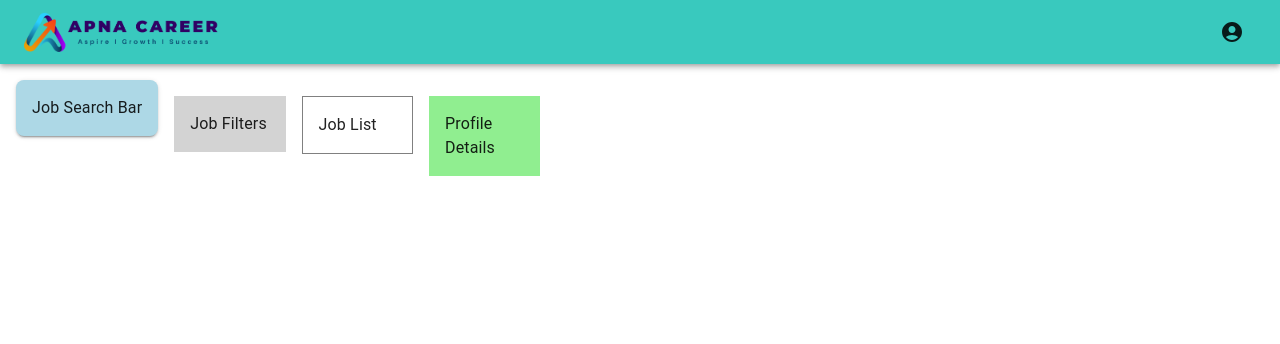
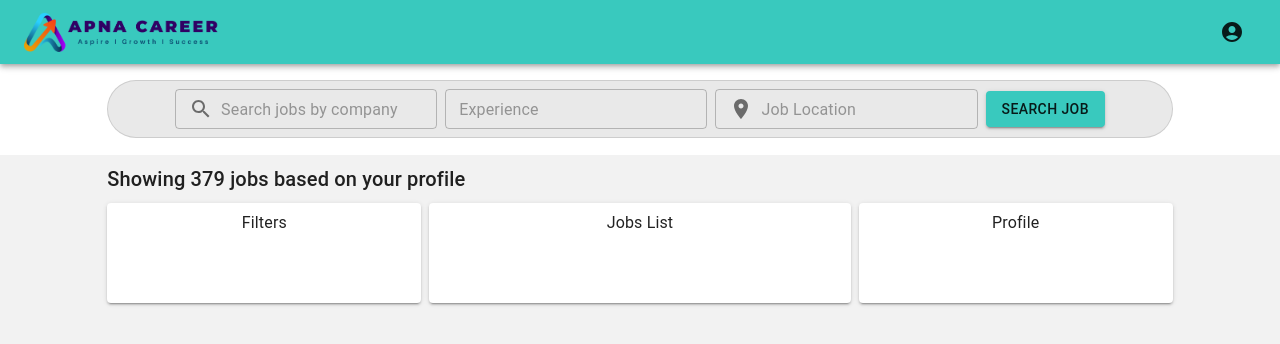
Before and after one commit to Harkesh-Singh-Developer/jobportal, a React (Vite) app: page /jobs in a window 1280 px wide. Shown: the top 344 px of the page. Built offline with nearby package versions, Linux system fonts and the light colour scheme.

Commit message:
Jobs Updated

```diff
--- a/src/components/context/Auth.jsx
+++ b/src/components/context/Auth.jsx
@@ -57,7 +57,7 @@ export const AuthProvider = ({ children }) => {
   const logout = () => {
     localStorage.clear();
     setUser(null);
-    navigate("/"); //
+    navigate("/");
   };
 
   return (
--- a/src/components/seeker/pages/jobs/Jobs.jsx
+++ b/src/components/seeker/pages/jobs/Jobs.jsx
@@ -2,50 +2,141 @@ import React, { useContext } from "react";
 import AuthContext from "../../../context/Auth";
 import AppBarComponent from "../../AppbarComponent";
 import Grid from "@mui/material/Grid2";
-import { Box } from "@mui/material";
-
+import {
+  Box,
+  Divider,
+  Paper,
+  TextField,
+  Button,
+  InputAdornment,
+  Typography,
+} from "@mui/material";
+import SearchIcon from "@mui/icons-material/Search";
+import PlaceIcon from "@mui/icons-material/Place";
 function Jobs() {
   const { user, logout } = useContext(AuthContext);
   return (
     <React.Fragment>
       <AppBarComponent logout={logout} uid={user?.uid || "Not Logged In"} />
 
-      {/* Main Container */}
-      <Grid container spacing={2} sx={{ p: 2 }}>
-        {/* Centered Job Search Bar */}
-        <Grid container justifyContent="center">
+      <Grid container spacing={1} mt={2}>
         <Grid size={{ xs: 12 }}>
+          <Grid container justifyContent={"center"}>
+            <Grid size={{ xs: 10 }}>
+              <Paper
+                variant="outlined"
+                sx={{
+                  p: 1,
+                  display: "flex",
+                  justifyContent: "center",
+                  backgroundColor: "#e9e9e9",
+                  borderRadius: "40px",
+                }}
+              >
                 <Box
                   sx={{
-                bgcolor: "lightblue",
-                p: 2,
-                textAlign: "center",
-                borderRadius: 2,
-                boxShadow: 2,
+                    display: "flex",
+                    justifyContent: "center",
+                    alignItems: "center",
+                    gap: 1,
+                    width: "100%",
                   }}
                 >
-              Job Search Bar
+                  <TextField
+                    placeholder="Search jobs by company"
+                    size="small"
+                    sx={{ width: "25%" }}
+                    slotProps={{
+                      input: {
+                        startAdornment: (
+                          <InputAdornment position="start">
+                            <SearchIcon />
+                          </InputAdornment>
+                        ),
+                      },
+                    }}
+                  />
+                  <TextField
+                    size="small"
+                    placeholder="Experience"
+                    sx={{ width: "25%" }}
+                  />
+                  <TextField
+                    size="small"
+                    placeholder="Job Location"
+                    slotProps={{
+                      input: {
+                        startAdornment: (
+                          <InputAdornment position="start">
+                            <PlaceIcon />
+                          </InputAdornment>
+                        ),
+                      },
+                    }}
+                    sx={{ width: "25%" }}
+                  />
+                  <Button variant="contained" color="primary">
+                    Search Job
+                  </Button>
                 </Box>
+              </Paper>
             </Grid>
           </Grid>
-
-        {/* Job Page Layout */}
-        <Grid container spacing={2} justifyContent="space-evenly" mt={2}>
-          {/* Left Section - Job Filters */}
-          <Grid size={{ xs: 12, md: 4 }}>
-            <Box sx={{ bgcolor: "lightgray", p: 2 }}>Job Filters</Box>
         </Grid>
-
-          {/* Middle Section - Job List */}
-          <Grid size={{ xs: 12, md: 4 }}>
-            <Box sx={{ bgcolor: "white", p: 2, border: "1px solid gray" }}>
-              Job List
-            </Box>
+        <Divider />
+        <Grid
+          size={{ xs: 12 }}
+          minHeight={"100vh"}
+          sx={{ backgroundColor: "#f2f2f2" }}
+        >
+          <Grid container justifyContent={"center"} spacing={1} mt={1}>
+            <Grid size={{ xs: 10 }}>
+              <Typography variant="h6">
+                Showing 379 jobs based on your profile
+              </Typography>
             </Grid>
-
-          {/* Right Section - Profile Details */}
-          <Grid size={{ xs: 12, md: 4 }}>
-            <Box sx={{ bgcolor: "lightgreen", p: 2 }}>Profile Details</Box>
+            <Grid size={{ xs: 3, sm: 3, md: 3 }}>
+              <Paper
+                elevation={2}
+                variant="elevation"
+                sx={{
+                  p: 1,
+                  display: "flex",
+                  justifyContent: "center",
+                  height: "100px",
+                }}
+              >
+                Filters
+              </Paper>
+            </Grid>
+            <Grid size={{ xs: 4, sm: 4, md: 4 }}>
+              <Paper
+                elevation={2}
+                variant="elevation"
+                sx={{
+                  p: 1,
+                  display: "flex",
+                  justifyContent: "center",
+                  height: "100px",
+                }}
+              >
+                Jobs List
+              </Paper>
+            </Grid>
+            <Grid size={{ xs: 3, sm: 3, md: 3 }}>
+              <Paper
+                elevation={2}
+                variant="elevation"
+                sx={{
+                  p: 1,
+                  display: "flex",
+                  justifyContent: "center",
+                  height: "100px",
+                }}
+              >
+                Profile
+              </Paper>
+            </Grid>
           </Grid>
         </Grid>
       </Grid>
```
Lines whose indentation alone changed are shown as unchanged.
